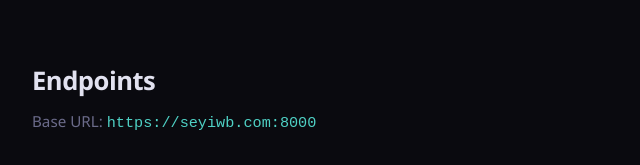
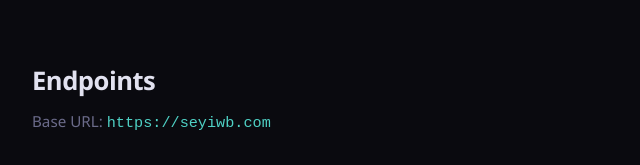
Before and after one commit to seyi-gh/ip_database, a plain HTML site: page static/index.html in a window 1280 px wide. Shown: the part 1473-1638 px from the top of the page, 190-830 px from the left. Drawn offline with Linux system fonts and the light colour scheme; no server answers.

Commit message:
fix: Remove tunnels and implement caddy

```diff
--- a/static/index.html
+++ b/static/index.html
@@ -410,7 +410,7 @@
 
 <section id="endpoints">
   <h2>Endpoints</h2>
-  <p class="section-sub">Base URL: <code style="color:var(--accent2);font-family:monospace">https://seyiwb.com:8000</code></p>
+  <p class="section-sub">Base URL: <code style="color:var(--accent2);font-family:monospace">https://seyiwb.com</code></p>
 
   <div class="endpoint">
     <div class="endpoint-header">
@@ -490,7 +490,7 @@
 </footer>
 
 <script>
-  const BASE = 'https://seyiwb.com:8000'
+  const BASE = 'https://seyiwb.com'
 
   async function checkStatus() {
     try {
```
Also changed, not shown: 2 other files.
